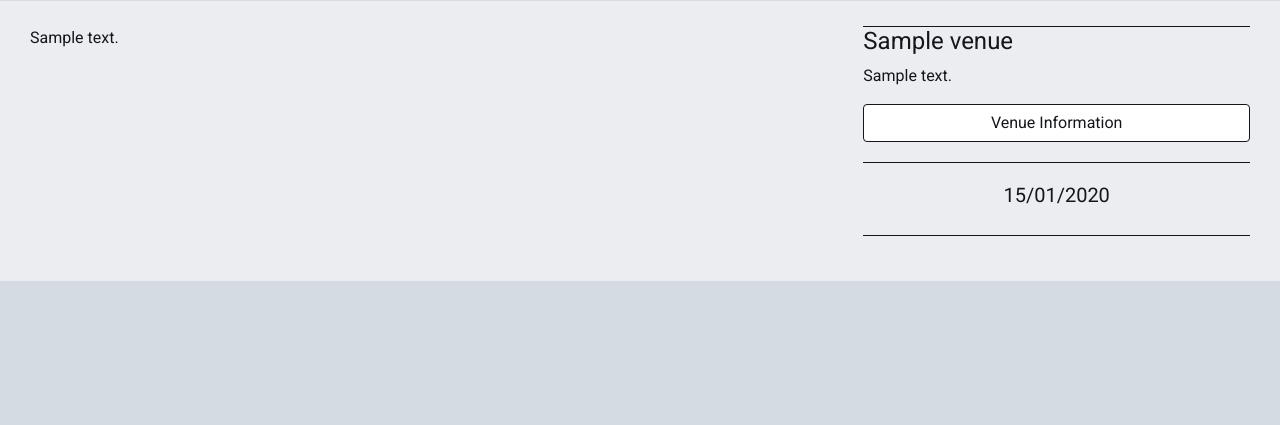
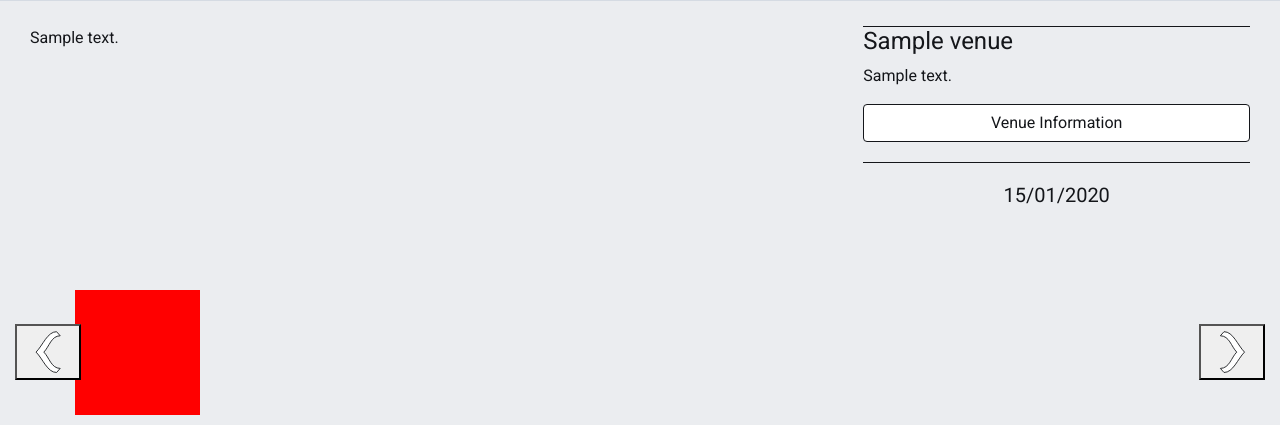
Before and after one commit to seanyoung247/TWCoulsdon, a Django app: a page that uses templates/base.html in a window 1280 px wide. Shown: the part 799-1224 px from the top of the page. Before the commit the page ends 1080 px from the top, so only its background shows below. Run offline with Django 3.2, Linux system fonts and the light colour scheme; tables that the repository leaves empty hold one stand-in row (values such as "Sample post"); grey boxes marked "Sample" are stand-in pictures; some libraries are stand-ins or nearby versions.

Commit message:
feat: (US102) adds initial gallery component

```diff
--- a/events/models.py
+++ b/events/models.py
@@ -21,6 +21,7 @@ class ShowType(models.Model):
 class EventDate(models.Model):
     event = models.ForeignKey('Event', on_delete=models.CASCADE)
     date = models.DateTimeField()
+    #TODO: Add Capacity
 
     def __str__(self):
         return self.date.strftime('%d/%m/%Y, %H:%M')
--- a/events/templates/events/event_details.html
+++ b/events/templates/events/event_details.html
@@ -1,4 +1,5 @@
 {% extends "base.html" %}
+{% load static %}
 {% load event_tools %}
 
 {% block content %}
@@ -64,9 +65,15 @@
   </div>
 
   <div class="row event-gallery">
-
+    <div class="col-12">
+      {% include 'includes/horizontal_scroller.html' with items=images template='image_tile.html'%}
+    </div>
   </div>
 
 </section>
 
 {% endblock %}
+
+{% block postloadjs %}
+  <script type="text/javascript" src="/static/js/scroller.js"></script>
+{% endblock %}
--- /dev/null
+++ b/events/templates/includes/image_tile.html
@@ -0,0 +1,8 @@
+
+{% if item %}
+
+  <div style="width:125px;height:125px;background-color:red;">
+
+  </div>
+
+{% endif %}
--- a/events/views.py
+++ b/events/views.py
@@ -4,7 +4,7 @@ from django.db.models import Min, Max
 from datetime import datetime
 from django.utils import timezone
 from django.db.models.functions import Coalesce
-from .models import Event, ShowType, EventDate
+from .models import Event, ShowType, EventDate, Image
 
 
 # Event list page view
@@ -58,12 +58,14 @@ def list_events(request):
 def event_details(request, event_slug):
     event = get_object_or_404(Event, slug=event_slug)
     dates = EventDate.objects.filter(event=event)
+    images = Image.objects.filter(event=event)
 
     context = {
         "event": event,
         "dates": dates,
         "first_date": dates.aggregate(min_date=Min('date'))['min_date'],
         "last_date": dates.aggregate(max_date=Max('date'))['max_date'],
+        "images": images,
     }
     return render(request, 'events/event_details.html', context)
 
--- a/static/css/base.css
+++ b/static/css/base.css
@@ -40,6 +40,9 @@ hr {
   background-image: linear-gradient(to right, rgba(20,22,26, 0), rgba(20,22,26, 0.75), rgba(20,22,26, 0));
 }
 
+/*
+ * Custom components
+ */
 .btn-twc-light {
   color: var(--dark-color);
   background-color: var(--light-color);
@@ -89,6 +92,53 @@ hr {
 .btn:focus, .btn:active {
   border-color: var(--accent-color) !important;
   box-shadow: 0 0 0 0.2rem rgba(var(--accent-color-rgb),0.5) !important;
+}
+
+/*
+ * Horizontal item scroller
+ */
+.scroller,
+.col.scroller {
+  position: relative;
+  overflow: hidden;
+  padding: 0 25px;
+}
+
+ul.scroller-items {
+  list-style-type: none;
+  overflow: hidden; /*scroll;*/
+  white-space: nowrap;
+  font-size: 0;
+  margin: 0;
+  padding: 0;
+}
+
+li.scroll-item {
+  font-size: 1rem;
+  display: inline-block;
+  text-align: center;
+  padding: 10px;
+}
+
+.scroll-item-bookend {
+  font-size: 1rem;
+  display: inline-block;
+  text-align: center;
+  width: 25px;
+}
+
+.scroller .scroll-left {
+  position: absolute;
+  top: 50%;
+  left: 0;
+  transform: translateY(-50%);
+}
+
+.scroller .scroll-right {
+  position: absolute;
+  top: 50%;
+  right: 0;
+  transform: translateY(-50%);
 }
 
 /*
@@ -378,14 +428,18 @@ hr {
   margin-bottom: 20px;
   border-bottom: 1px solid var(--dark-color);
 }
-
 .event-panel:first-child {
   border-top: 1px solid var(--dark-color);
+}
+.event-panel:last-child {
+  border-bottom: none;
 }
 
 .event-date {
   text-align: center;
 }
+
+
 
 /*
  * Media Queries
--- /dev/null
+++ b/static/js/scroller.js
@@ -0,0 +1,38 @@
+// Scrolls one "page" left (backwards)
+$( ".scroller .scroll-left" ).click(function(event) {
+  let scroller = $( this ).siblings( ".scroller-items" );
+  let scrollItem = scroller.children( ".scroll-item" );
+  let scrollEndItem = scroller.children( ".scroll-item-bookend" );
+  let scrollPosition = scroller.get(0).scrollWidth;
+  // If we're at the beginning of the items, move back one page
+  if (scroller.scrollLeft() > 0) {
+    // Which item is left most?
+    let leftMostItem = Math.ceil((scroller.scrollLeft()) / scrollItem.outerWidth());
+    // How many items fit in a page?
+    let pageItemWidth = Math.floor(scroller.width() / scrollItem.outerWidth());
+    // Calculate new scroll position: Find out which item should be left most
+    //  then calulate it's position by multiplying it by icon width
+    scrollPosition = ((leftMostItem - pageItemWidth) * scrollItem.outerWidth());
+  }
+  scroller.animate({scrollLeft: scrollPosition}, 500);
+});
+
+// Scrolls one "page" right (forwards)
+$( ".scroller .scroll-right" ).click(function(event) {
+  let scroller = $( this ).siblings( ".scroller-items" );
+  let scrollItemWidth = scroller.children( ".scroll-item" ).outerWidth();
+  let scrollEndPosition = scroller.scrollLeft() + scroller.width() +
+    scroller.children( ".scroll-item-bookend" ).outerWidth();
+  let scrollPosition = 0;
+  // If we're not at the end of the items move to the next page
+  if (scrollEndPosition < (scroller.get(0).scrollWidth - 1)) {
+    // Which item is left most?
+    let leftMostItem = Math.floor((scroller.scrollLeft()) / scrollItemWidth);
+    // How many items fit in a page?
+    let pageItemWidth = Math.floor(scroller.width() / scrollItemWidth);
+    // Calculate new scroll position: Find out which item should be left most
+    //  then calulate it's position by multiplying it by icon width
+    scrollPosition = ((leftMostItem + pageItemWidth) * scrollItemWidth);
+  }
+  scroller.animate({scrollLeft: scrollPosition}, 500);
+});
--- a/templates/base.html
+++ b/templates/base.html
@@ -19,7 +19,7 @@
     {% endblock %}
 
     {% block scripts %}
-      <script src="https://code.jquery.com/jquery-3.4.1.slim.min.js" integrity="sha384-J6qa4849blE2+poT4WnyKhv5vZF5SrPo0iEjwBvKU7imGFAV0wwj1yYfoRSJoZ+n" crossorigin="anonymous"></script>
+      <script src="https://code.jquery.com/jquery-3.6.0.min.js" integrity="sha256-/xUj+3OJU5yExlq6GSYGSHk7tPXikynS7ogEvDej/m4=" crossorigin="anonymous"></script>
       <script src="https://cdn.jsdelivr.net/npm/popper.js@1.16.0/dist/umd/popper.min.js" integrity="sha384-Q6E9RHvbIyZFJoft+2mJbHaEWldlvI9IOYy5n3zV9zzTtmI3UksdQRVvoxMfooAo" crossorigin="anonymous"></script>
       <script src="https://stackpath.bootstrapcdn.com/bootstrap/4.4.1/js/bootstrap.min.js" integrity="sha384-wfSDF2E50Y2D1uUdj0O3uMBJnjuUD4Ih7YwaYd1iqfktj0Uod8GCExl3Og8ifwB6" crossorigin="anonymous"></script>
     {% endblock %}
--- /dev/null
+++ b/templates/includes/horizontal_scroller.html
@@ -0,0 +1,40 @@
+
+{% comment %}
+  Generates a generic horizontal scroller. Requires items and a template for
+  rendering them. The rendering template is a file name in an include directory
+{% endcomment %}
+
+
+{# No point creating the scroller if there's no items #}
+{% if items and template %}
+
+  <div class="row">
+    <div class="scroller col-12">
+
+      <button class="scroll-left">
+        <svg class="carousel-control-icon" width="200mm" height="200mm" version="1.1" viewBox="0 0 200 200" xmlns="http://www.w3.org/2000/svg">
+          <path d="m148.78 35.061-14.484-16.254c-36.738-0.045762-54.749 54.326-82.037 81.576 27.288 27.25 45.3 81.622 82.037 81.576l14.484-16.254c-36.101-0.43876-43.579-43.556-65.38-65.322 21.802-21.766 29.279-64.883 65.38-65.322z"/>
+        </svg>
+      </button>
+
+      <button class="scroll-right">
+        <svg class="carousel-control-icon" width="200mm" height="200mm" version="1.1" viewBox="0 0 200 200" xmlns="http://www.w3.org/2000/svg">
+          <path d="m53.536 35.061 14.484-16.254c36.738-0.0458 54.749 54.326 82.037 81.576-27.288 27.25-45.3 81.622-82.037 81.576l-14.484-16.254c36.101-0.43876 43.579-43.556 65.38-65.322-21.802-21.766-29.279-64.883-65.38-65.322z"/>
+        </svg>
+      </button>
+
+      <ul class="scroller-items">
+        <li class="scroll-item-bookend"></li>
+
+        {% for item in items %}
+          <li class="scroll-item">
+            {% include 'includes/'|add:template %}
+          </li>
+        {% endfor %}
+
+        <li class="scroll-item-bookend"></li>
+      </ul>
+    </div>
+  </div>
+
+{% endif %}
```
Also changed, not shown: home/templates/home/index.html (+7 -0 lines).
